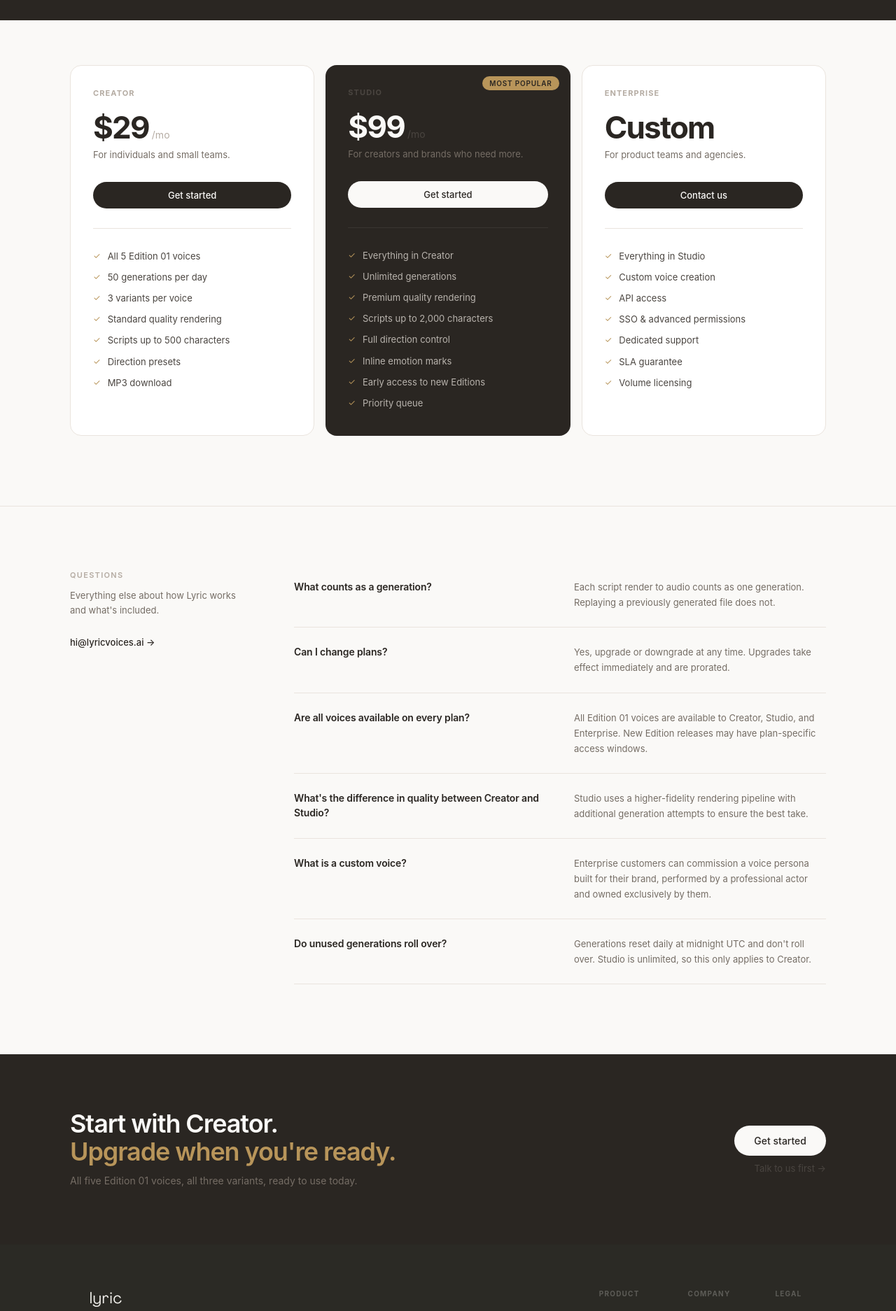
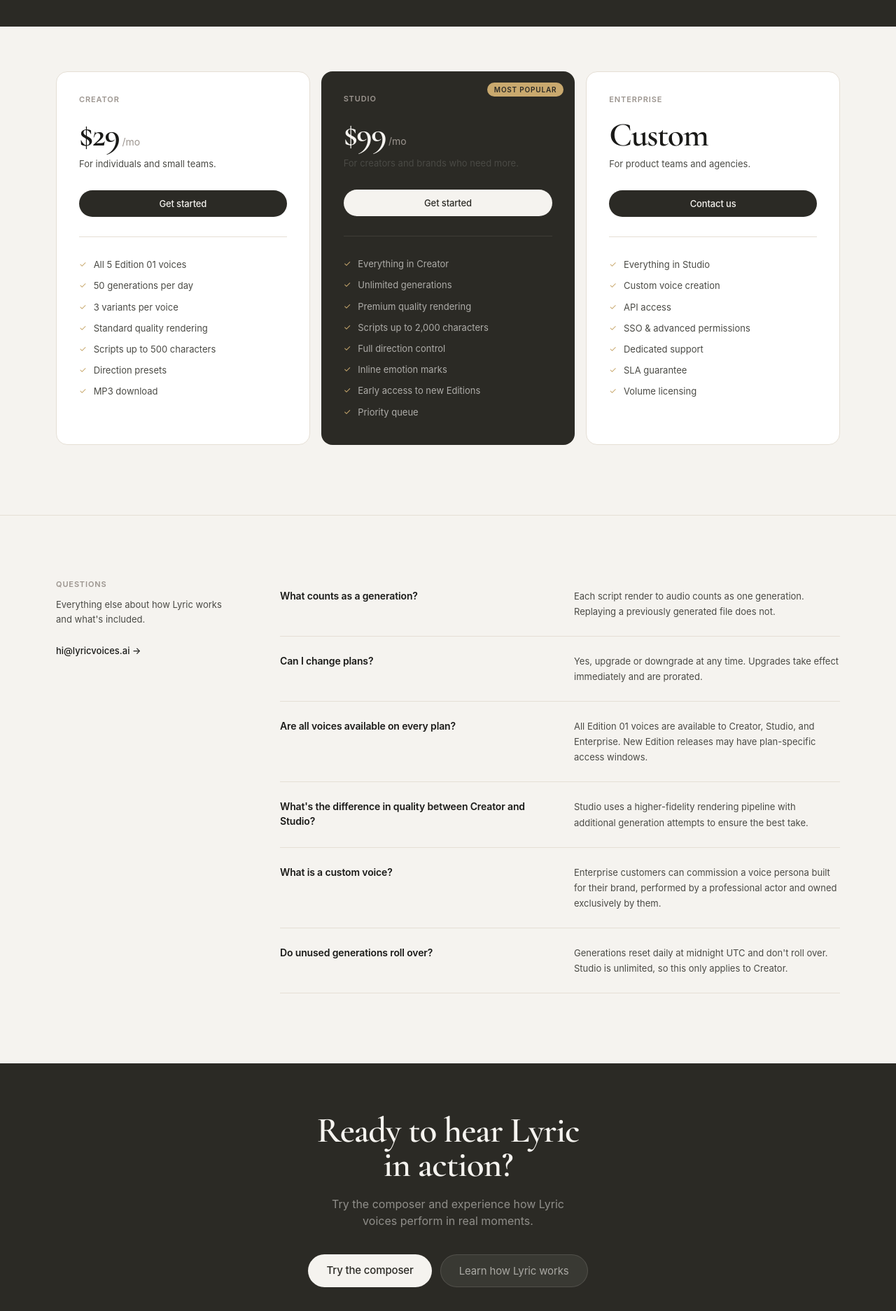
Before and after one commit to lyricvoices-gif/lyric-marketing, a Next.js app: page /pricing in a window 1280 px wide. Shown: the part 440-2314 px from the top of the page at 70% size. Built offline with nearby package versions, Linux system fonts and the light colour scheme.

Commit message:
Scrub pricing page to match design system (colors, type, layout, CTA)

```diff
--- a/app/pricing/page.tsx
+++ b/app/pricing/page.tsx
@@ -1,10 +1,20 @@
 import type { Metadata } from "next"
+import Image from "next/image"
 import Link from "next/link"
+import ScrollReveal from "@/components/ScrollReveal"
 
 export const metadata: Metadata = {
   title: "Pricing",
   description: "Simple, transparent pricing. Every plan includes all Edition 01 voices.",
 }
+
+const DARK   = "#2b2a25"
+const LIGHT  = "#f5f3ef"
+const GOLD   = "#c9a96e"
+const TEXT1  = "#1a1a18"
+const TEXT2  = "#4a4a45"
+const TEXT3  = "#9c958f"
+const BORDER = "#e5dfd5"
 
 const plans = [
   {
@@ -99,71 +109,62 @@
   return (
     <>
       {/* ─────────────────────────────────────────────────────────────────────
-          HEADER
+          HERO
       ───────────────────────────────────────────────────────────────────── */}
-      <section style={{ background: "#2a2622", padding: "100px 32px 80px" }}>
-        <div style={{ maxWidth: "1080px", margin: "0 auto" }}>
-          <p
-            style={{
-              fontSize: "11px",
-              fontWeight: 600,
-              letterSpacing: "0.12em",
-              textTransform: "uppercase",
-              color: "#4a4540",
-              marginBottom: "20px",
-            }}
-          >
+      <section style={{ background: DARK, padding: "104px 48px 80px" }}>
+        <div style={{ maxWidth: "1120px", margin: "0 auto" }}>
+          <ScrollReveal>
+            <p style={{
+              fontSize: "11px", fontWeight: 600, letterSpacing: "0.08em",
+              textTransform: "uppercase", color: TEXT3, marginBottom: "20px",
+            }}>
               Pricing
             </p>
-          <h1
-            style={{
-              fontSize: "clamp(32px, 4.5vw, 60px)",
+            <h1 style={{
+              fontFamily: "var(--font-display)",
+              fontSize: "clamp(36px, 5vw, 68px)",
               fontWeight: 600,
-              letterSpacing: "-0.03em",
-              color: "#faf9f7",
-              margin: "0 0 20px",
-              lineHeight: 1.05,
-            }}
-          >
+              letterSpacing: "-0.02em",
+              color: LIGHT,
+              margin: "0 0 24px",
+              lineHeight: 0.95,
+            }}>
               Simple pricing.
               <br />
-            <span style={{ color: "#B8955A" }}>Every plan, every voice.</span>
+              <em style={{ color: GOLD, fontStyle: "italic" }}>Every plan, every voice.</em>
             </h1>
-          <p style={{ fontSize: "16px", color: "#756d65", lineHeight: 1.6, maxWidth: "400px", margin: 0 }}>
+            <p style={{ fontSize: "16px", color: "rgba(245,243,239,0.5)", lineHeight: 1.6, maxWidth: "400px", margin: 0 }}>
               Start with Creator. All five Edition 01 voices included in every plan.
             </p>
+          </ScrollReveal>
         </div>
       </section>
 
       {/* ─────────────────────────────────────────────────────────────────────
           PLANS
       ───────────────────────────────────────────────────────────────────── */}
-      <section style={{ background: "#faf9f7", padding: "64px 32px 100px" }}>
-        <div style={{ maxWidth: "1080px", margin: "0 auto" }}>
-          <div
-            style={{
+      <section style={{ background: LIGHT, padding: "64px 48px 100px" }}>
+        <div style={{ maxWidth: "1120px", margin: "0 auto" }}>
+          <div style={{
             display: "grid",
             gridTemplateColumns: "repeat(3, 1fr)",
             gap: "16px",
             alignItems: "stretch",
-            }}
-          >
-            {plans.map((plan) => (
-              <div
-                key={plan.id}
-                style={{
-                  background: plan.dark ? "#2a2622" : "#ffffff",
-                  border: plan.dark ? "none" : "1px solid #eae4de",
+          }}>
+            {plans.map((plan, i) => (
+              <ScrollReveal key={plan.id} delay={i * 80}>
+                <div style={{
+                  background: plan.dark ? DARK : "#ffffff",
+                  border: plan.dark ? "none" : `1px solid ${BORDER}`,
                   borderRadius: "16px",
                   padding: "32px",
                   display: "flex",
                   flexDirection: "column",
                   position: "relative",
-                }}
-              >
+                  height: "100%",
+                }}>
                   {plan.badge && (
-                  <span
-                    style={{
+                    <span style={{
                       position: "absolute",
                       top: "16px",
                       right: "16px",
@@ -171,62 +172,54 @@
                       fontWeight: 600,
                       letterSpacing: "0.08em",
                       textTransform: "uppercase",
-                      color: "#2a2622",
-                      background: "#B8955A",
+                      color: DARK,
+                      background: GOLD,
                       padding: "4px 10px",
                       borderRadius: "100px",
-                    }}
-                  >
+                    }}>
                       {plan.badge}
                     </span>
                   )}
 
-                <p
-                  style={{
+                  <p style={{
                     fontSize: "11px",
-                    fontWeight: 700,
-                    letterSpacing: "0.1em",
+                    fontWeight: 600,
+                    letterSpacing: "0.08em",
                     textTransform: "uppercase",
-                    color: plan.dark ? "#4a4540" : "#b5aca3",
+                    color: plan.dark ? TEXT3 : TEXT3,
                     margin: "0 0 20px",
-                  }}
-                >
+                  }}>
                     {plan.name}
                   </p>
 
                   <div style={{ marginBottom: "8px" }}>
-                  <span
-                    style={{
-                      fontSize: "44px",
-                      fontWeight: 700,
-                      letterSpacing: "-0.04em",
-                      color: plan.dark ? "#faf9f7" : "#2a2622",
+                    <span style={{
+                      fontFamily: "var(--font-display)",
+                      fontSize: "48px",
+                      fontWeight: 600,
+                      letterSpacing: "-0.03em",
+                      color: plan.dark ? LIGHT : TEXT1,
                       lineHeight: 1,
-                    }}
-                  >
+                    }}>
                       {plan.price}
                     </span>
                     {plan.period && (
-                    <span
-                      style={{
+                      <span style={{
                         fontSize: "14px",
-                        color: plan.dark ? "#4a4540" : "#b5aca3",
+                        color: TEXT3,
                         marginLeft: "4px",
-                      }}
-                    >
+                      }}>
                         {plan.period}
                       </span>
                     )}
                   </div>
 
-                <p
-                  style={{
+                  <p style={{
                     fontSize: "13px",
-                    color: plan.dark ? "#756d65" : "#756d65",
+                    color: TEXT2,
                     lineHeight: 1.5,
                     margin: "0 0 28px",
-                  }}
-                >
+                  }}>
                     {plan.tagline}
                   </p>
 
@@ -240,188 +233,193 @@
                       borderRadius: "100px",
                       fontSize: "13px",
                       fontWeight: 500,
-                    background: plan.dark ? "#faf9f7" : "#2a2622",
-                    color: plan.dark ? "#2a2622" : "#faf9f7",
+                      background: plan.dark ? LIGHT : DARK,
+                      color: plan.dark ? DARK : LIGHT,
                       marginBottom: "28px",
+                      letterSpacing: "-0.01em",
                     }}
                   >
                     {plan.cta}
                   </a>
 
-                <div
-                  style={{
+                  <div style={{
                     borderTop: plan.dark
-                      ? "1px solid rgba(234,228,222,0.08)"
-                      : "1px solid #eae4de",
+                      ? "1px solid rgba(229,223,213,0.1)"
+                      : `1px solid ${BORDER}`,
                     paddingTop: "24px",
                     flex: 1,
-                  }}
-                >
+                  }}>
                     <ul style={{ margin: 0, padding: 0, listStyle: "none" }}>
                       {plan.features.map((f) => (
-                      <li
-                        key={f}
-                        style={{
+                        <li key={f} style={{
                           display: "flex",
                           alignItems: "flex-start",
                           gap: "10px",
                           padding: "6px 0",
                           fontSize: "13px",
-                          color: plan.dark ? "rgba(245,240,232,0.7)" : "#4a4540",
+                          color: plan.dark ? "rgba(245,243,239,0.65)" : TEXT2,
                           lineHeight: 1.4,
-                        }}
-                      >
-                        <span
-                          style={{
-                            color: "#B8955A",
-                            flexShrink: 0,
-                            fontSize: "12px",
-                            marginTop: "1px",
-                          }}
-                        >
-                          ✓
-                        </span>
+                        }}>
+                          <span style={{ color: GOLD, flexShrink: 0, fontSize: "12px", marginTop: "1px" }}>✓</span>
                           {f}
                         </li>
                       ))}
                     </ul>
                   </div>
                 </div>
+              </ScrollReveal>
             ))}
           </div>
         </div>
       </section>
 
       {/* ─────────────────────────────────────────────────────────────────────
-          FAQ — clean list layout
+          FAQ
       ───────────────────────────────────────────────────────────────────── */}
-      <section
-        style={{
-          background: "#faf9f7",
-          borderTop: "1px solid #eae4de",
-          padding: "80px 32px 100px",
-        }}
-      >
-        <div style={{ maxWidth: "1080px", margin: "0 auto" }}>
+      <section style={{ background: LIGHT, borderTop: `1px solid ${BORDER}`, padding: "80px 48px 100px" }}>
+        <div style={{ maxWidth: "1120px", margin: "0 auto" }}>
           <div style={{ display: "grid", gridTemplateColumns: "240px 1fr", gap: "80px" }}>
+            <ScrollReveal>
               <div>
-              <p
-                style={{
-                  fontSize: "11px",
-                  fontWeight: 600,
-                  letterSpacing: "0.12em",
-                  textTransform: "uppercase",
-                  color: "#b5aca3",
-                  marginBottom: "12px",
-                }}
-              >
+                <p style={{
+                  fontSize: "11px", fontWeight: 600, letterSpacing: "0.08em",
+                  textTransform: "uppercase", color: TEXT3, marginBottom: "12px",
+                }}>
                   Questions
                 </p>
-              <p style={{ fontSize: "13px", color: "#756d65", lineHeight: 1.6, margin: "0 0 24px" }}>
+                <p style={{ fontSize: "13px", color: TEXT2, lineHeight: 1.6, margin: "0 0 24px" }}>
                   Everything else about how Lyric works and what&apos;s included.
                 </p>
-              <a
-                href="mailto:hi@lyricvoices.ai"
-                style={{ fontSize: "13px", color: "#2a2622", fontWeight: 500 }}
-              >
+                <a href="mailto:hi@lyricvoices.ai" style={{ fontSize: "13px", color: TEXT1, fontWeight: 500 }}>
                   hi@lyricvoices.ai →
                 </a>
               </div>
+            </ScrollReveal>
 
             <div>
               {faqs.map((faq, i) => (
-                <div
-                  key={i}
-                  style={{
+                <ScrollReveal key={i} delay={i * 40}>
+                  <div style={{
                     padding: "24px 0",
-                    borderBottom: "1px solid #eae4de",
+                    borderBottom: `1px solid ${BORDER}`,
                     display: "grid",
                     gridTemplateColumns: "1fr 1fr",
                     gap: "40px",
-                  }}
-                >
-                  <p
-                    style={{
+                  }}>
+                    <p style={{
                       fontSize: "14px",
                       fontWeight: 600,
-                      color: "#2a2622",
+                      color: TEXT1,
                       margin: 0,
                       lineHeight: 1.5,
                       letterSpacing: "-0.01em",
-                    }}
-                  >
+                    }}>
                       {faq.q}
                     </p>
-                  <p style={{ fontSize: "13px", color: "#756d65", lineHeight: 1.7, margin: 0 }}>
+                    <p style={{ fontSize: "13px", color: TEXT2, lineHeight: 1.7, margin: 0 }}>
                       {faq.a}
                     </p>
                   </div>
+                </ScrollReveal>
               ))}
             </div>
           </div>
         </div>
       </section>
 
-      {/* ─────────────────────────────────────────────────────────────────────
-          BOTTOM CTA
-      ───────────────────────────────────────────────────────────────────── */}
-      <section style={{ background: "#2a2622", padding: "80px 32px" }}>
-        <div style={{ maxWidth: "1080px", margin: "0 auto" }}>
-          <div
+      {/* ══════════════════════════════════════════════════════════════════════
+          FULL CTA — matches home and about page pattern
+      ══════════════════════════════════════════════════════════════════════ */}
+      <section style={{ background: DARK, padding: "72px 24px 48px", textAlign: "center" }}>
+        <ScrollReveal>
+          <h2 style={{
+            fontFamily: "var(--font-display)",
+            fontSize: "clamp(36px, 4vw, 58px)",
+            fontWeight: 600,
+            color: LIGHT,
+            margin: "0 auto 20px",
+            lineHeight: 0.95,
+            letterSpacing: "-0.02em",
+            maxWidth: "720px",
+          }}>
+            Ready to hear Lyric
+            <br />
+            in action?
+          </h2>
+        </ScrollReveal>
+
+        <ScrollReveal delay={80}>
+          <p style={{ fontSize: "16px", color: "rgba(245,243,239,0.5)", lineHeight: 1.5, maxWidth: "380px", margin: "0 auto 36px" }}>
+            Try the composer and experience how Lyric voices perform in real moments.
+          </p>
+        </ScrollReveal>
+
+        <ScrollReveal delay={160}>
+          <div style={{ display: "flex", gap: "12px", justifyContent: "center", marginBottom: "40px" }}>
+            <a
+              href="https://composer.lyricvoices.ai"
               style={{
-              display: "grid",
-              gridTemplateColumns: "1fr auto",
-              gap: "48px",
-              alignItems: "center",
+                padding: "13px 26px",
+                borderRadius: "100px",
+                fontSize: "15px",
+                fontWeight: 500,
+                background: LIGHT,
+                color: DARK,
+                letterSpacing: "-0.01em",
               }}
             >
-            <div>
-              <h2
+              Try the composer
+            </a>
+            <Link
+              href="/editions"
               style={{
-                  fontSize: "clamp(24px, 3vw, 36px)",
-                  fontWeight: 600,
-                  letterSpacing: "-0.03em",
-                  color: "#faf9f7",
-                  margin: "0 0 10px",
-                  lineHeight: 1.1,
+                padding: "13px 26px",
+                borderRadius: "100px",
+                fontSize: "15px",
+                fontWeight: 400,
+                background: "rgba(245,243,239,0.07)",
+                color: "rgba(245,243,239,0.6)",
+                border: "1px solid rgba(245,243,239,0.12)",
+                letterSpacing: "-0.01em",
               }}
             >
-                Start with Creator.
-                <br />
-                <span style={{ color: "#B8955A" }}>Upgrade when you&apos;re ready.</span>
-              </h2>
-              <p style={{ fontSize: "14px", color: "#756d65", margin: 0, lineHeight: 1.6 }}>
-                All five Edition 01 voices, all three variants, ready to use today.
+              Learn how Lyric works
+            </Link>
+          </div>
+        </ScrollReveal>
+
+        <ScrollReveal delay={240}>
+          <div style={{ display: "flex", alignItems: "center", justifyContent: "center", gap: "12px" }}>
+            <div style={{ display: "flex" }}>
+              {[1, 2, 3, 4].map((n) => (
+                <div
+                  key={n}
+                  style={{
+                    width: "36px",
+                    height: "36px",
+                    borderRadius: "50%",
+                    overflow: "hidden",
+                    border: `2px solid ${DARK}`,
+                    marginLeft: n === 1 ? 0 : "-10px",
+                    background: "#d4c9bc",
+                    flexShrink: 0,
+                  }}
+                >
+                  <Image
+                    src={`/images/founders_${n}.webp`}
+                    alt=""
+                    width={36}
+                    height={36}
+                    style={{ width: "100%", height: "100%", objectFit: "cover" }}
+                  />
+                </div>
+              ))}
+            </div>
+            <p style={{ fontSize: "12px", color: "rgba(245,243,239,0.38)", margin: 0, letterSpacing: "0.01em" }}>
+              ✦ Shaped by designers behind AI products at top brands.
             </p>
           </div>
-            <div style={{ display: "flex", flexDirection: "column", gap: "10px", alignItems: "flex-end" }}>
-              <a
-                href="https://composer.lyricvoices.ai/sign-up"
-                style={{
-                  padding: "13px 28px",
-                  borderRadius: "100px",
-                  fontSize: "14px",
-                  fontWeight: 500,
-                  background: "#faf9f7",
-                  color: "#2a2622",
-                  whiteSpace: "nowrap",
-                }}
-              >
-                Get started
-              </a>
-              <a
-                href="mailto:hi@lyricvoices.ai?subject=Pricing question"
-                style={{
-                  fontSize: "13px",
-                  color: "#4a4540",
-                  textAlign: "center",
-                }}
-              >
-                Talk to us first →
-              </a>
-            </div>
-          </div>
-        </div>
+        </ScrollReveal>
       </section>
     </>
   )
```
Lines whose indentation alone changed are shown as unchanged.
